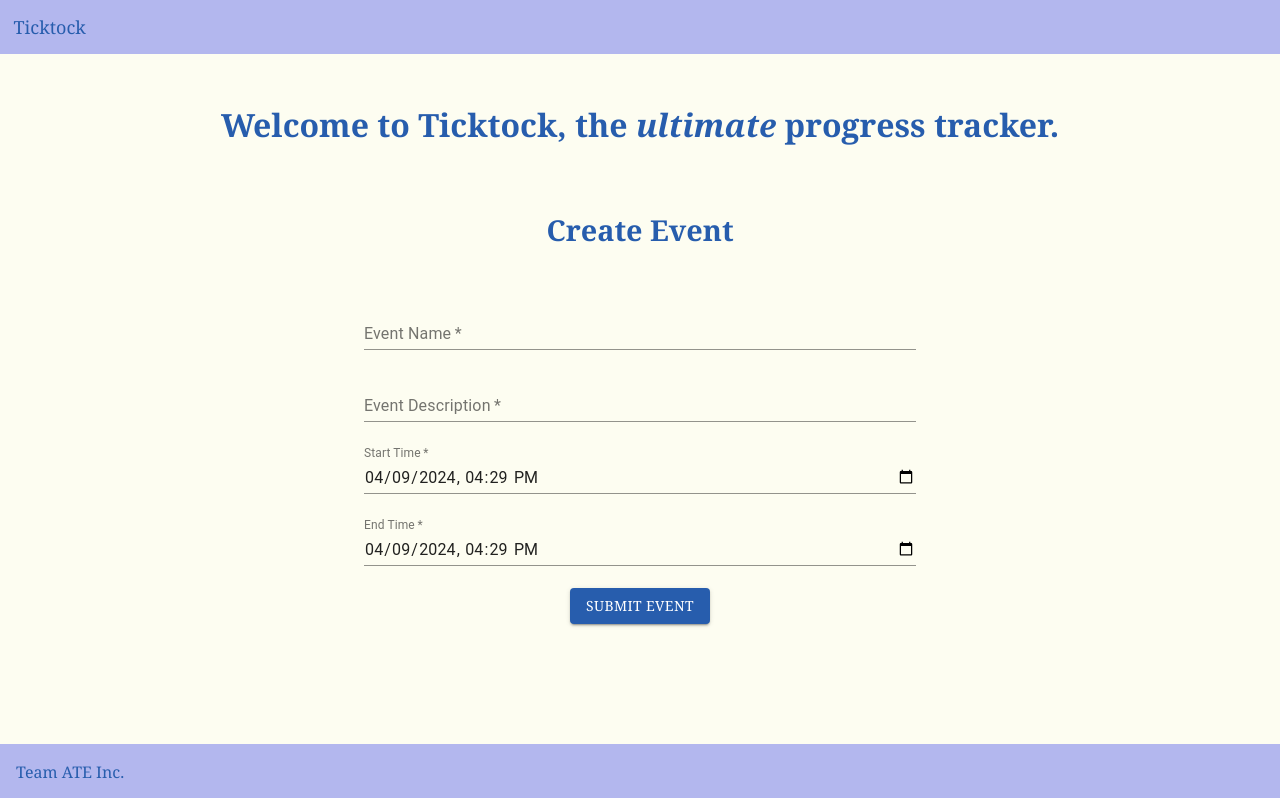
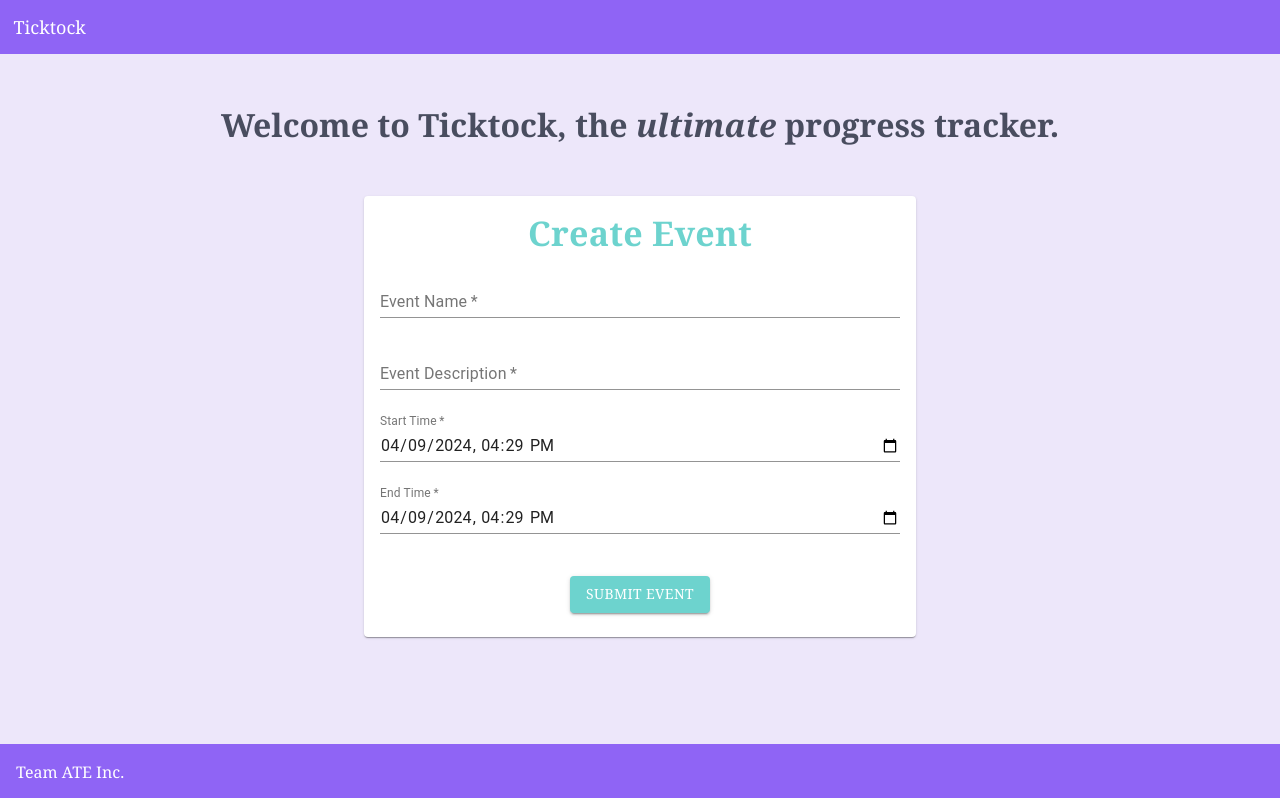
Before and after one commit to 347S24/347-final-project-ticktock, a React (Vite) app in the folder ticktock/frontend/: page / in a window 1280 px wide. Shown: the top 798 px of the page. Built offline with nearby package versions, Linux system fonts and the light colour scheme; no server answers.

Commit message:
make it pretty

```diff
--- a/ticktock/frontend/src/App.css
+++ b/ticktock/frontend/src/App.css
@@ -6,7 +6,7 @@
   flex-direction: column;
   min-height: 100vh;
   width: 100vw;
-  background-color: #FDFDF1;
+  background-color: rgb(237, 231, 250);
   font-family:Georgia, 'Times New Roman', Times, serif;
 }
 
@@ -14,9 +14,9 @@
 /* parts of page */
 header {
   padding: .75em;
-  color: #275dad;
+  color: #ffffff;
   text-align: left;
-  background-color: #B3B7EE;
+  background-color: #8f64f5;
   font-family:Georgia, 'Times New Roman', Times, serif;
   width: 100%;
   font-size: large;
@@ -31,13 +31,13 @@ header {
 
 footer {
   flex-shrink: 0;
-  color: #275dad;
+  color: #ffffff;
   padding: 1em;
   position: fixed;
   bottom: 0;
   width: 100%;
   text-align: left;
-  background-color: #B3B7EE;
+  background-color: #8f64f5;
 }
 
 /* parts of the event form and headers */
@@ -48,7 +48,7 @@ main {
 
 .container h1 {
   font-family:Georgia, 'Times New Roman', Times, serif;
-  color: #275DAD;
+  color: #494d5f;
   text-align: center;
   font-size: 2rem;
   padding: 1em;
@@ -56,36 +56,26 @@ main {
 
 .container h2 {
   font-family:Georgia, 'Times New Roman', Times, serif;
-  color: #275DAD;
+  color: #6DD3CE;
   font-size: 1.8rem;
   text-align: center;
   padding: .5em;
 }
 
 .container button {
-  background-color: #275DAD;
+  background-color: #6DD3CE;
   font-family:Georgia, 'Times New Roman', Times, serif;
   align-items: center;
   margin-top: 1em;
 }
 
 .container button:hover {
-  background-color:#B3B7EE;
+  background-color:#8f64f5;
   transition: 0.7s;
 }
 
-
-.eventList h1{
-  color: #275DAD;
-}
-
-
-
-/* review? */
-
-
 .eventList h1 {
-  color: #275dad;
+  color: #494d5f;
   text-align: center;
   font-size: 2rem;
   padding: 1em;
@@ -93,29 +83,62 @@ main {
 }
 
 
+.cardContainer {
+  display: flex;
+  flex-wrap: wrap;
+  justify-content: center;
+  font-family: Georgia, 'Times New Roman', Times, serif;
+}
+
+.card {
+  width: calc(90%); /* Adjust the width as needed */
+  margin: 1.5em;
+  box-shadow: 0 4px 8px rgba(0, 0, 0, 0.1);
+}
+
+.cardContent {
+  padding: 20px;
+}
+
+.cardTitle {
+  font-size: 1.5em;
+  margin-bottom: 10px;
+}
+
+.cardDescription {
+  margin-bottom: 10px;
+}
+
+.cardDetails {
+  display: flex;
+  justify-content: space-between;
+  margin-bottom: 10px;
+}
+
+.cardStatus {
+  font-weight: bold;
+}
+
 
 
 /* come back to later */
-
-
-
 .eventList h3 {
   font-family:Georgia, 'Times New Roman', Times, serif;
-  color: blueviolet;
+  color: #494d5f;
   padding-left: 3rem;
   font-size: 1.5rem;
 }
 
 .eventList h4 {
   font-family:Georgia, 'Times New Roman', Times, serif;
-  color: blueviolet;
+  color: #494d5f;
   padding-left: 3rem;
   font-size: 1.2rem;
 }
 
 .eventList h5 {
   font-family:Georgia, 'Times New Roman', Times, serif;
-  color: blueviolet;
+  color: #494d5f;
   padding-left: 3rem;
   font-size: 1rem;
 }
@@ -124,5 +147,5 @@ main {
   font-family:Georgia, 'Times New Roman', Times, serif;
   padding-left: 3rem;
   font-size: 1.5rem;
-  color: mediumpurple;
+  color: #494d5f;
 }
--- a/ticktock/frontend/src/EventForm.jsx
+++ b/ticktock/frontend/src/EventForm.jsx
@@ -1,18 +1,12 @@
+import React, { useState } from 'react';
 import { Button, TextField, Container, Typography, Card, CardContent } from '@material-ui/core';
-import React, { useState } from 'react';
+import './App.css'
 
 const EventForm = () => {
-  // your state and handleSubmit function...
-  // State for event form
   const [eventName, setEventName] = useState('');
   const [description, setDescription] = useState('');
-  // const [startTime, setStartTime] = useState(new Date());
-  // const [endTime, setEndTime] = useState(new Date());
   const [startTime, setStartTime] = useState(new Date().toISOString().slice(0, -8));
   const [endTime, setEndTime] = useState(new Date().toISOString().slice(0, -8));
-
-  // State for a counter (from the first version of App)
-  const [count, setCount] = useState(0);
 
   const handleSubmit = async (event) => {
     event.preventDefault();
@@ -21,12 +15,10 @@ const EventForm = () => {
       description: description,
       start_time: startTime,
       end_time: endTime,
-      username
+      username // Assuming `username` is defined somewhere in our component
     };
 
-    // Posting data to the backend
     try {
-      console.log(JSON.stringify(eventData))
       const response = await fetch('/users/api/event', {
         method: "POST",
         headers: {
@@ -36,18 +28,18 @@ const EventForm = () => {
       });
       const jsonResponse = await response.json();
       console.log('Submit Response:', jsonResponse);
-      // Force a refresh of the page
       window.location.reload();
-      // Optionally reset the form or handle the UI changes post submission
     } catch (error) {
       console.error('Error submitting event:', error);
     }
   };
+
   return (
     <Container maxWidth="sm">
-      {/* <Typography variant="h4" align="center">Submit Event</Typography> */}
+      <Card>
+        <CardContent>
+        <Typography variant="h4" align="center" style={{ fontFamily: 'Georgia, Times New Roman, Times, serif', color: '#6DD3CE', fontWeight: 'bold' }}>Create Event</Typography>
           <form onSubmit={handleSubmit}>
-        <h2>Create Event</h2>
             <TextField
               fullWidth
               margin="normal"
@@ -88,12 +80,14 @@ const EventForm = () => {
               onChange={e => setEndTime(e.target.value)}
               required
             />
-        <div style={{ display: 'flex', justifyContent: 'center' }}>
+            <div style={{ display: 'flex', justifyContent: 'center', marginTop: '20px', fontFamily: 'Georgia, Times New Roman, Times, serif'}}>
               <Button variant="contained" color="primary" type="submit">
                 Submit Event
               </Button>
             </div>
           </form>
+        </CardContent>
+      </Card>
     </Container>
   );
 };
--- a/ticktock/frontend/src/Fetch.jsx
+++ b/ticktock/frontend/src/Fetch.jsx
@@ -3,7 +3,7 @@ import ProgressBar from './ProgressBar';
 import Subevent from './Subevent';
 import SubEventForm from './SubEventForm';
 import { Button, Card, CardContent, Typography } from '@material-ui/core';
-import './index.css'
+import './App.css'
 
 const Fetch = () => {
   const [events, setEvents] = useState([]);
@@ -47,7 +47,7 @@ const Fetch = () => {
   };
 
   return (
-    <div id="progress-bar">
+    <div className="cardContainer">
       {events.map((event) => {
         const startDate = new Date(event.start_time);
         const endDate = new Date(event.end_time);
@@ -55,28 +55,27 @@ const Fetch = () => {
         const status = getEventStatus(event);
 
         return (
-          <Card key={event.id} style={{ marginBottom: '20px' }}>
-            <CardContent>
-              <Typography variant="h5" component="h2">
+          <Card key={event.id} className="card">
+            <CardContent className="cardContent">
+              <Typography variant="h5" component="h2" className="cardTitle">
                 {event.name}
               </Typography>
-              <Typography variant="body1">
+              <Typography variant="body1" className="cardDescription">
                 {event.description}
               </Typography>
-              <Typography variant="body2">
-                <strong>Start Date:</strong> {startDate.toLocaleString()}
+              <div className="cardDetails">
+                <Typography variant="body2">
+                  <strong>Start Date:</strong> {startDate.toLocaleString()}
+                </Typography>
+                <Typography variant="body2">
+                  <strong>End Date:</strong> {endDate.toLocaleString()}
+                </Typography>
+              </div>
+              <Typography variant="body2" className="cardStatus">
+                <strong>Status:</strong> {status === 'startingSoon' ? 'Starting Soon...' : status === 'ongoing' ? 'Ongoing' : 'Finished!'}
               </Typography>
-              <Typography variant="body2">
-                <strong>Current Date:</strong> {currentDate.toLocaleString()}
-              </Typography>
-              <Typography variant="body2">
-                <strong>End Date:</strong> {endDate.toLocaleString()}
-              </Typography>
-              {status === 'startingSoon' && <Typography variant="body2">Status: Starting Soon...</Typography>}
-              {status === 'ongoing' && <Typography variant="body2">Status: Ongoing</Typography>}
-              {status === 'finished' && <Typography variant="body2">Status: Finished!</Typography>}
-              <ProgressBar id={event.id} start_time={event.start_time} end_time={event.end_time} bgcolor="green" height="20px" />
-              {event.subevents.length > 0 && <Subevent subevents={event.subevents} />}
+              <ProgressBar id={event.id} start_time={event.start_time} end_time={event.end_time} bgcolor="#6DD3CE" height="20px" />
+              <Subevent subevents={event.subevents} />
               <SubEventForm subevents={event.subevents} />
               <Button onClick={() => handleDelete(event.id)} variant="contained" color="secondary">
                 Delete
```
Also changed, not shown: 1 other file (tests, documents, lock files or other folders). Lines whose indentation alone changed are shown as unchanged.
